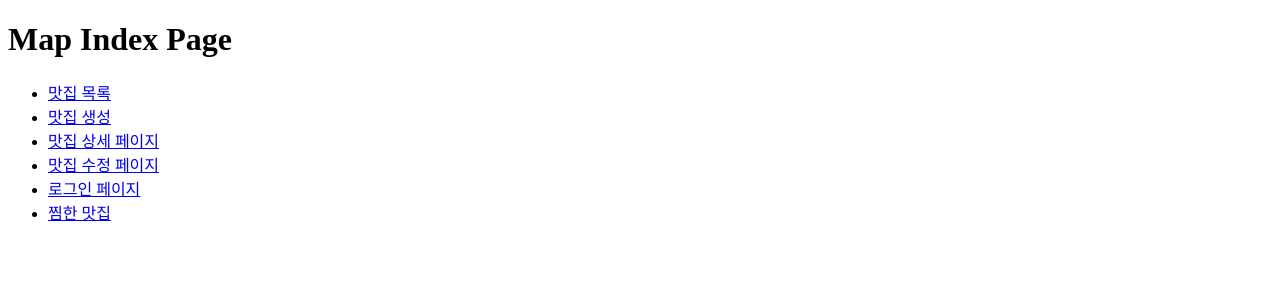
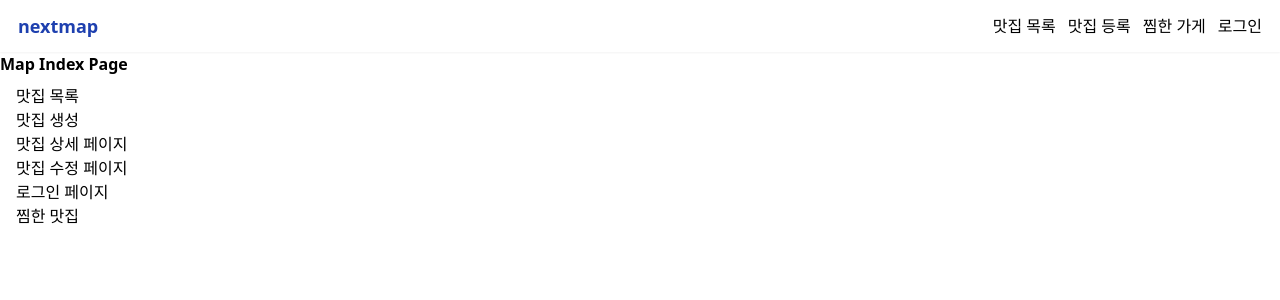
Before and after one commit to CEJSH/next-map, a Next.js app: page / in a window 1280 px wide. Shown: the top 300 px of the page. Built offline with nearby package versions, Linux system fonts and the light colour scheme.

Commit message:
tailwind

```diff
--- /dev/null
+++ b/src/component/Layout.tsx
@@ -0,0 +1,14 @@
+import { ReactNode } from "react";
+import Navbar from "./Navbar";
+
+interface LayoutProps {
+  children: ReactNode;
+}
+export default function Layout({ children }: LayoutProps) {
+  return (
+    <div className="layout">
+      <Navbar />
+      {children}
+    </div>
+  );
+}
--- /dev/null
+++ b/src/component/Navbar.tsx
@@ -0,0 +1,60 @@
+import Link from "next/link";
+import { useState } from "react";
+import { AiOutlineClose } from "react-icons/ai";
+import { BiMenu } from "react-icons/bi";
+
+export default function Navbar() {
+  const [isOpen, setIsOpen] = useState(false);
+  return (
+    <>
+      <div className="navbar">
+        <Link href="/" className="navbar__logo">
+          nextmap
+        </Link>
+        <div className="navbar__list">
+          <Link href="/stores" className="navbar__list--item">
+            맛집 목록
+          </Link>
+          <Link href="/stores/new" className="navbar__list--item">
+            맛집 등록
+          </Link>
+          <Link href="/users/likes" className="navbar__list--item">
+            찜한 가게
+          </Link>
+          <Link href="/users/login" className="navbar__list--item">
+            로그인
+          </Link>
+        </div>
+        {/* mobile button */}
+        <div
+          role="presentation"
+          className="navbar__button"
+          onClick={() => {
+            setIsOpen((val) => !val);
+          }}
+        >
+          {isOpen ? <AiOutlineClose /> : <BiMenu />}
+        </div>
+        {/* mobile navbar */}
+        {isOpen && (
+          <div className="navbar--mobile">
+            <div className="navbar__list--mobile">
+              <Link href="/stores" className="navbar__list--item--mobile">
+                맛집 목록
+              </Link>
+              <Link href="/stores/new" className="navbar__list--item--mobile">
+                맛집 등록
+              </Link>
+              <Link href="/users/likes" className="navbar__list--item--mobile">
+                찜한 가게
+              </Link>
+              <Link href="/users/login" className="navbar__list--item--mobile">
+                로그인
+              </Link>
+            </div>
+          </div>
+        )}
+      </div>
+    </>
+  );
+}
--- a/src/pages/_app.tsx
+++ b/src/pages/_app.tsx
@@ -1,6 +1,11 @@
-// import "@/styles/globals.css";
+import Layout from "@/component/Layout";
+import "@/styles/globals.css";
 import type { AppProps } from "next/app";
 // 모든 페이지가 거쳐가는 파일
 export default function App({ Component, pageProps }: AppProps) {
-  return <Component {...pageProps} />;
+  return (
+    <Layout>
+      <Component {...pageProps} />
+    </Layout>
+  );
 }
--- a/src/pages/index.tsx
+++ b/src/pages/index.tsx
@@ -3,8 +3,8 @@
 export default function Home() {
   return (
     <div>
-      <h1>Map Index Page</h1>
-      <ul>
+      <h1 className="font-bold">Map Index Page</h1>
+      <ul className="px-4 py-2">
         <li>
           <Link href="/stores">맛집 목록</Link>
         </li>
--- a/src/styles/globals.css
+++ b/src/styles/globals.css
@@ -2,32 +2,56 @@
 @tailwind components;
 @tailwind utilities;
 
-:root {
-  --foreground-rgb: 0, 0, 0;
-  --background-start-rgb: 214, 219, 220;
-  --background-end-rgb: 255, 255, 255;
+.layout {
+  @apply pt-[52px];
 }
 
-@media (prefers-color-scheme: dark) {
-  :root {
-    --foreground-rgb: 255, 255, 255;
-    --background-start-rgb: 0, 0, 0;
-    --background-end-rgb: 0, 0, 0;
+.navbar {
+  @apply flex justify-between items-center fixed w-full h-[52px] top-0 shadow-sm bg-white;
+}
+
+.navbar__logo {
+  @apply text-blue-800 text-lg font-semibold cursor-pointer px-[18px] py-0;
+}
+
+.navbar__list {
+  @apply flex gap-3 items-center px-[18px] py-0;
+}
+
+.navbar__button {
+  @apply hidden cursor-pointer;
+}
+
+.navbar_list--item {
+  @apply text-gray-600;
+}
+
+.navbar__list--item:hover {
+  @apply text-gray-600;
+}
+
+@media only screen and (max-width: 600px) {
+  .navbar--mobile {
+    @apply fixed w-full text-white h-screen top-[52px] bg-blue-800;
+  }
+
+  .navbar__list {
+    @apply hidden;
+  }
+
+  .navbar__button {
+    @apply block px-[18px] py-0;
+  }
+
+  .navbar_list--item--mobile {
+    @apply cursor-pointer;
+  }
+
+  .navbar__list--item--mobile:hover {
+    @apply text-gray-600;
+  }
+
+  .navbar__list--mobile {
+    @apply flex flex-col gap-4 px-[18px] py-6;
   }
 }
-
-body {
-  color: rgb(var(--foreground-rgb));
-  background: linear-gradient(
-      to bottom,
-      transparent,
-      rgb(var(--background-end-rgb))
-    )
-    rgb(var(--background-start-rgb));
-}
-
-@layer utilities {
-  .text-balance {
-    text-wrap: balance;
-  }
-}
```
Also changed, not shown: package.json (+5 -4 lines), 1 other file (tests, documents, lock files or other folders).
